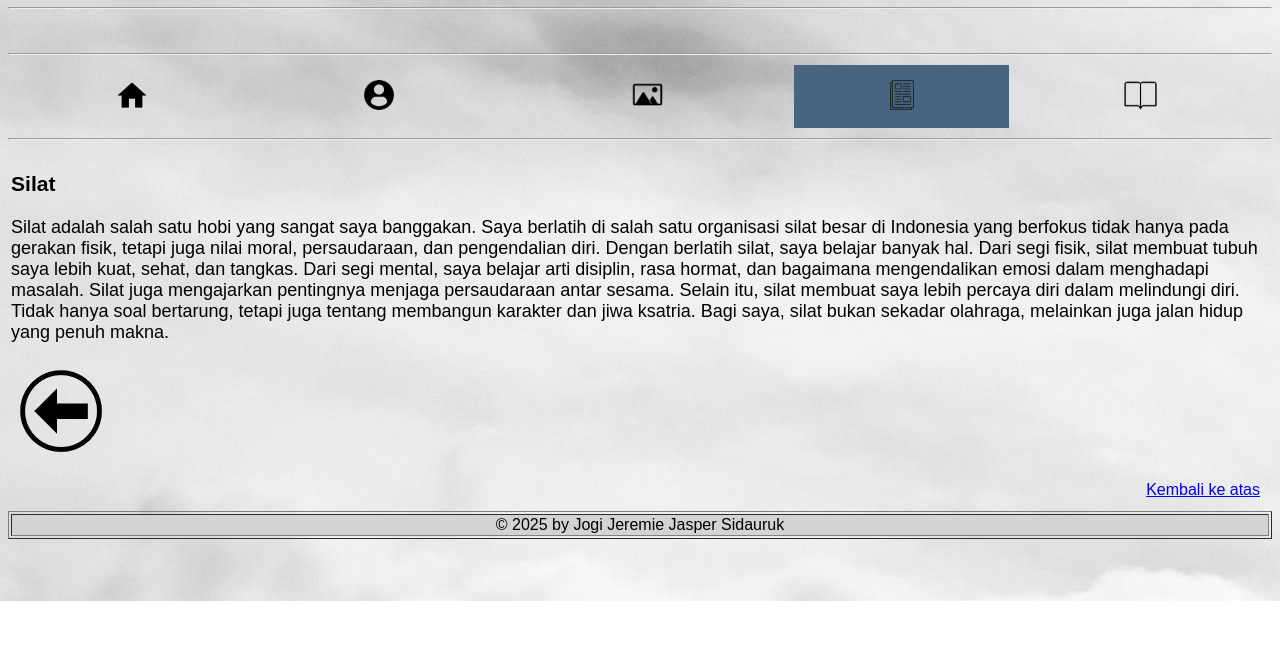
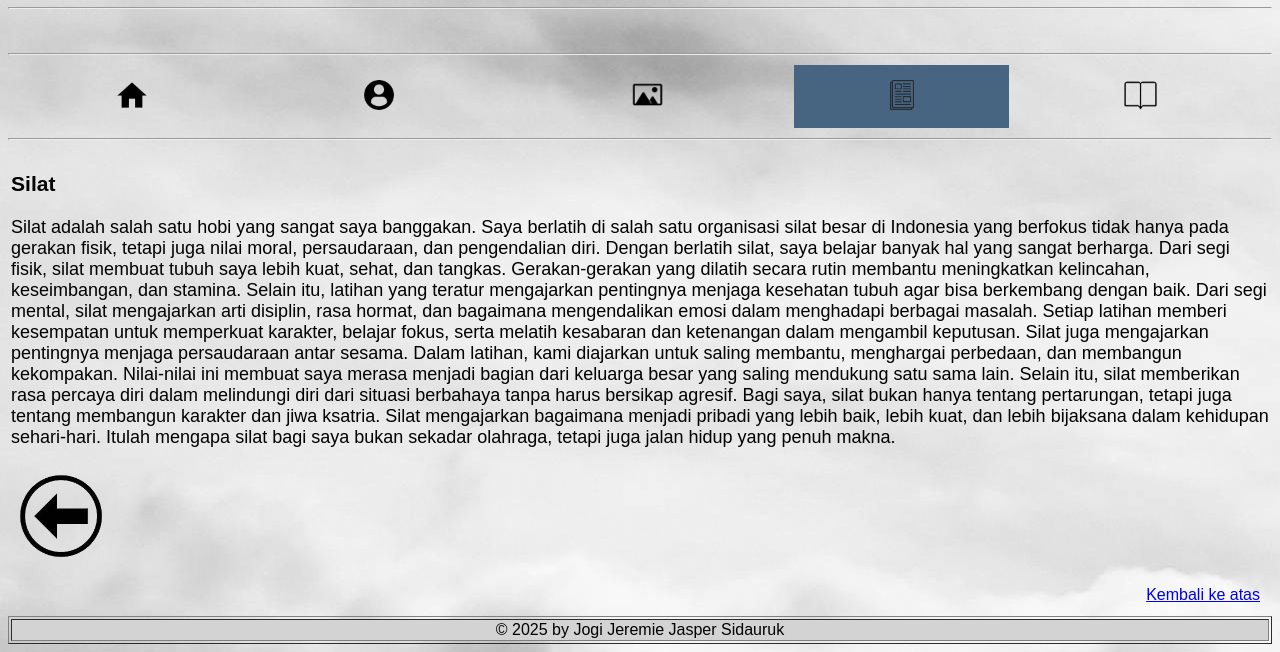
Before and after one commit to 15xsija2jogi-hash/personal-web2, a plain HTML site: page artikel2.html in a window 1280 px wide. Shown: the part 199-851 px from the top of the page. Before the commit the page ends 800 px from the top, so only its background shows below. Drawn offline with Linux system fonts and the light colour scheme.

Commit message:
Update artikel2.html

```diff
--- a/artikel2.html
+++ b/artikel2.html
@@ -41,11 +41,17 @@
         <td>
            <font size="4">
             <h3>Silat</h3>
-            <p>Silat adalah salah satu hobi yang sangat saya banggakan. Saya berlatih di salah satu organisasi silat besar di Indonesia yang berfokus tidak hanya pada gerakan fisik, tetapi juga nilai moral, persaudaraan, dan pengendalian diri.
+            <p>Silat adalah salah satu hobi yang sangat saya banggakan. Saya berlatih di salah satu organisasi silat besar di Indonesia yang berfokus tidak hanya pada gerakan fisik, tetapi juga nilai moral, persaudaraan, dan pengendalian diri. Dengan berlatih silat, saya belajar banyak hal yang sangat berharga.
 
-Dengan berlatih silat, saya belajar banyak hal. Dari segi fisik, silat membuat tubuh saya lebih kuat, sehat, dan tangkas. Dari segi mental, saya belajar arti disiplin, rasa hormat, dan bagaimana mengendalikan emosi dalam menghadapi masalah. Silat juga mengajarkan pentingnya menjaga persaudaraan antar sesama.
+Dari segi fisik, silat membuat tubuh saya lebih kuat, sehat, dan tangkas. Gerakan-gerakan yang dilatih secara rutin membantu meningkatkan kelincahan, keseimbangan, dan stamina. Selain itu, latihan yang teratur mengajarkan pentingnya menjaga kesehatan tubuh agar bisa berkembang dengan baik.
 
-Selain itu, silat membuat saya lebih percaya diri dalam melindungi diri. Tidak hanya soal bertarung, tetapi juga tentang membangun karakter dan jiwa ksatria. Bagi saya, silat bukan sekadar olahraga, melainkan juga jalan hidup yang penuh makna.</p>
+Dari segi mental, silat mengajarkan arti disiplin, rasa hormat, dan bagaimana mengendalikan emosi dalam menghadapi berbagai masalah. Setiap latihan memberi kesempatan untuk memperkuat karakter, belajar fokus, serta melatih kesabaran dan ketenangan dalam mengambil keputusan.
+
+Silat juga mengajarkan pentingnya menjaga persaudaraan antar sesama. Dalam latihan, kami diajarkan untuk saling membantu, menghargai perbedaan, dan membangun kekompakan. Nilai-nilai ini membuat saya merasa menjadi bagian dari keluarga besar yang saling mendukung satu sama lain.
+
+Selain itu, silat memberikan rasa percaya diri dalam melindungi diri dari situasi berbahaya tanpa harus bersikap agresif. Bagi saya, silat bukan hanya tentang pertarungan, tetapi juga tentang membangun karakter dan jiwa ksatria. Silat mengajarkan bagaimana menjadi pribadi yang lebih baik, lebih kuat, dan lebih bijaksana dalam kehidupan sehari-hari.
+
+Itulah mengapa silat bagi saya bukan sekadar olahraga, tetapi juga jalan hidup yang penuh makna.</p>
            </font>
            <a href="artikel.html"><img src="gambar/back-removebg-preview.png" width="100px"></a>
     </tr>
```
